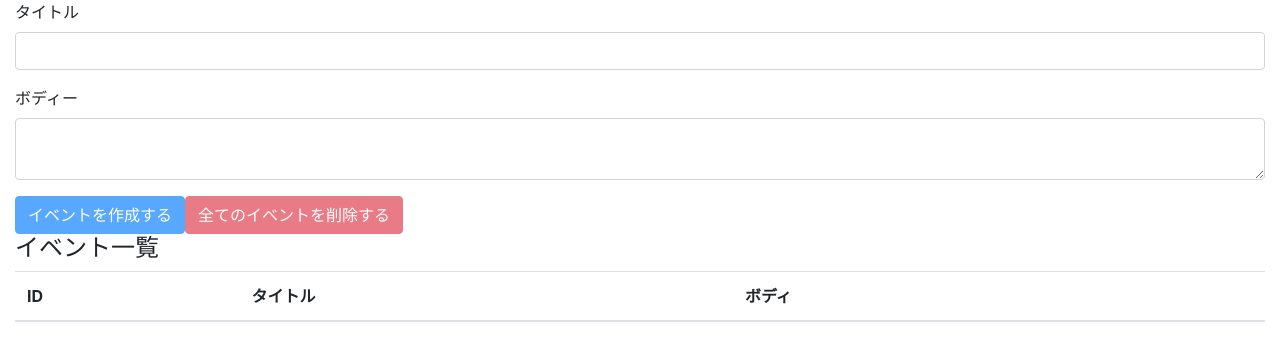
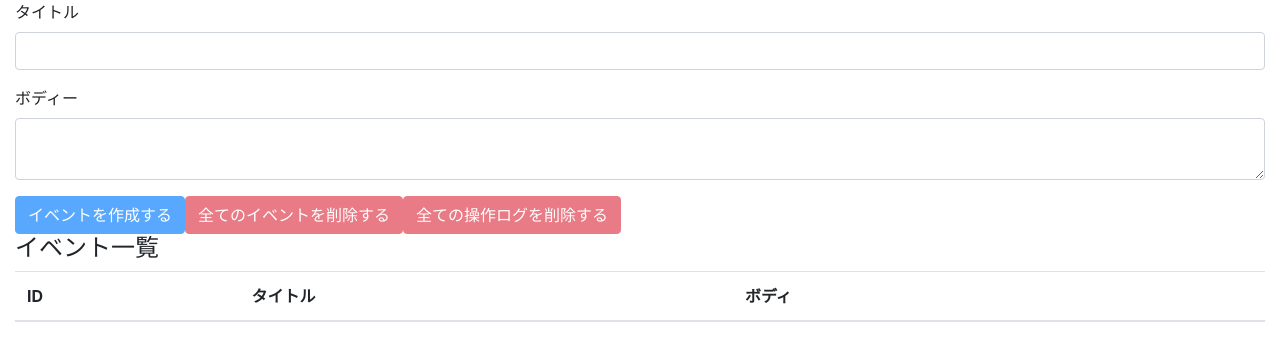
Before and after one commit to mirainonakamura/react-hooks, a React (Create React App) app: page / in a window 1280 px wide. Shown: the top 360 px of the page. Built offline with nearby package versions, Linux system fonts and the light colour scheme.

Commit message:
delete all operation logs

```diff
--- a/src/components/EventForm.js
+++ b/src/components/EventForm.js
@@ -28,11 +28,19 @@
 
   const deleteAllEvents = (e) => {
     e.preventDefault()
-    if (window.confirm("全て削除してもよろしいでしょうか?")){
+    if (window.confirm("全てイベント削除してもよろしいでしょうか?")){
       dispatch({type: DELETE_ALL_EVENT})
-      dispatch({type: ADD_OPERATION_LOG, description: '全てのログを削除しました。', operatedAt: timeCurrentIso8601()})
+      dispatch({type: ADD_OPERATION_LOG, description: '全てのイベントを削除しました。', operatedAt: timeCurrentIso8601()})
     }
   }
+
+  const deleteAllOperationLogs = (e) => {
+    e.preventDefault()
+    if (window.confirm("全てログ削除してもよろしいでしょうか?")){
+      dispatch({type: DELETE_ALL_OPERATION_LOGS})
+    }
+  }
+
 
   const unCreatable = title === '' || body === ''
 
@@ -49,6 +57,7 @@
       </div>
       <button className="btn btn-primary" onClick={addEvent} disabled={unCreatable}>イベントを作成する</button>
       <button className="btn btn-danger" onClick={deleteAllEvents} disabled={state.events.length === 0}>全てのイベントを削除する</button>
+      <button className="btn btn-danger" onClick={deleteAllOperationLogs} disabled={state.operationLogs.length === 0}>全ての操作ログを削除する</button>
     </form>
     </>
   )
```
